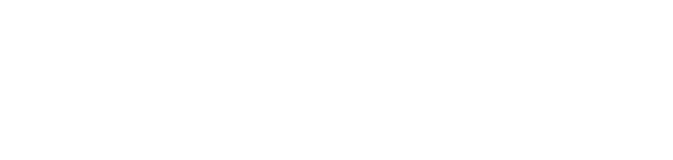
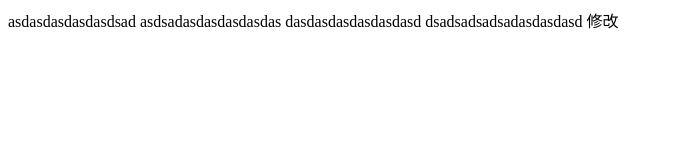
Before and after one commit to TAKeke/zht-is-storage, a plain HTML site: page 6-1firstProgram/index.html in a window 1280 px wide. Shown: the whole page, without its empty margins (0-673 px from the left). Drawn offline with Linux system fonts and the light colour scheme.

Commit message:
asdasdasdas

```diff
--- a/6-1firstProgram/index.html
+++ b/6-1firstProgram/index.html
@@ -14,6 +14,10 @@
     </script>
 </head>
 <body>
-
+	asdasdasdasdasdsad
+  asdsadasdasdasdasdas
+  dasdasdasdasdasdasd
+  dsadsadsadsadasdasdasd
+  修改
 </body>
 </html>
```
